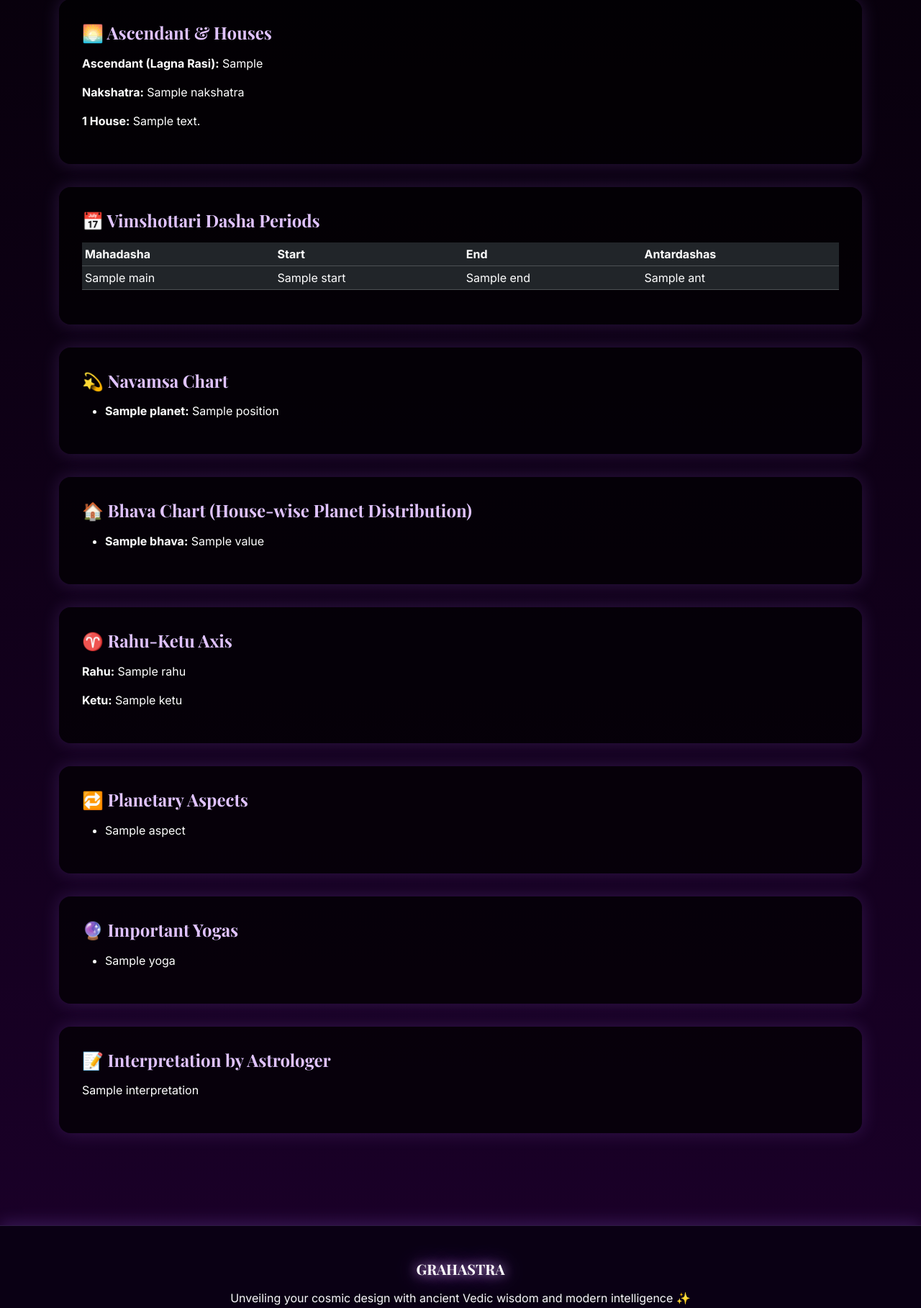
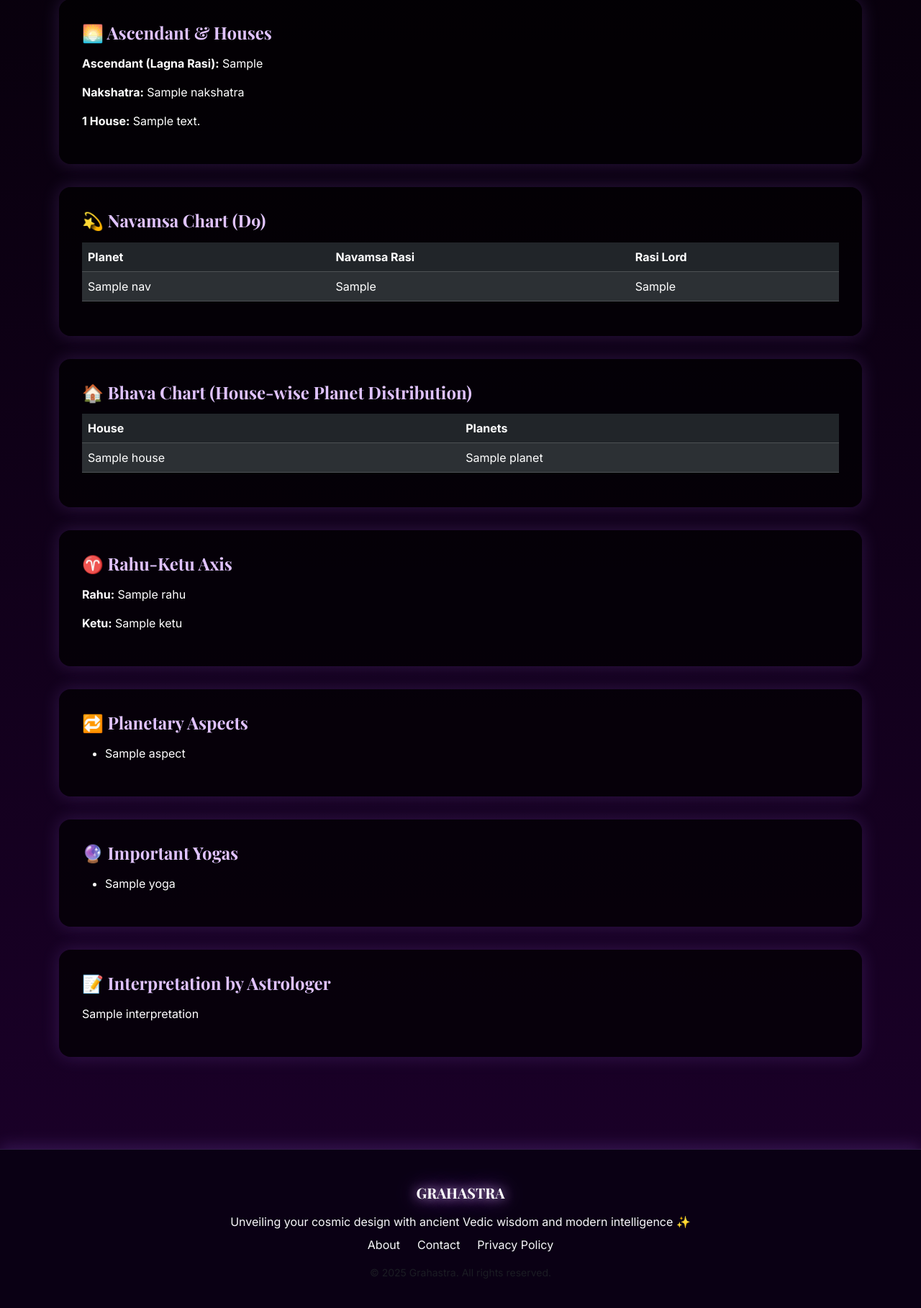
Before and after one commit to nandakumarp-dev/Grahastra, a Django app: template grahastra/templates/dashboard/mychart_page.html in a window 1280 px wide. Shown: the part 771-2589 px from the top of the page at 72% size. Run offline with Django 5.2, Linux system fonts and the light colour scheme; the template is opened without the code that fills it: most values are stand-ins (such as "Sample title", 1, 10 or a date in 2020).

Commit message:
added navamsa and bhava charts

```diff
--- a/grahastra/templates/dashboard/mychart_page.html
+++ b/grahastra/templates/dashboard/mychart_page.html
@@ -118,43 +118,28 @@
     </div>
 
     <div class="section-box">
-      <h4 class="section-title">📅 Vimshottari Dasha Periods</h4>
+      <h4 class="section-title">💫 Navamsa Chart (D9)</h4>
+      {% if chart_data.Navamsa %}
         <div class="table-responsive">
-        <table class="table table-dark table-sm">
+          <table class="table table-dark table-striped">
             <thead>
               <tr>
-              <th>Mahadasha</th>
-              <th>Start</th>
-              <th>End</th>
-              <th>Antardashas</th>
+                <th>Planet</th>
+                <th>Navamsa Rasi</th>
+                <th>Rasi Lord</th>
               </tr>
             </thead>
             <tbody>
-            {% for dasha in chart_data.dasha_periods %}
+              {% for nav in chart_data.Navamsa %}
               <tr>
-              <td>{{ dasha.main }}</td>
-              <td>{{ dasha.start }}</td>
-              <td>{{ dasha.end }}</td>
-              <td>
-                {% for ant in dasha.antardasha %}
-                  {{ ant }}{% if not forloop.last %}, {% endif %}
-                {% endfor %}
-              </td>
+                <td>{{ nav.name }}</td>
+                <td>{{ nav.navamsa_rasi }}</td>
+                <td>{{ nav.rasi_lord }}</td>
               </tr>
               {% endfor %}
             </tbody>
           </table>
         </div>
-    </div>
-
-    <div class="section-box">
-      <h4 class="section-title">💫 Navamsa Chart</h4>
-      {% if chart_data.navamsa %}
-        <ul>
-          {% for nav in chart_data.navamsa %}
-            <li><strong>{{ nav.planet }}:</strong> {{ nav.position }}</li>
-          {% endfor %}
-        </ul>
       {% else %}
         <p>No Navamsa chart data available.</p>
       {% endif %}
@@ -162,12 +147,31 @@
 
     <div class="section-box">
       <h4 class="section-title">🏠 Bhava Chart (House-wise Planet Distribution)</h4>
-      {% if chart_data.bhavas %}
-        <ul>
-          {% for bhava, value in chart_data.bhavas.items %}
-            <li><strong>{{ bhava }}:</strong> {{ value }}</li>
+      {% if bhava_chart %}
+        <div class="table-responsive">
+          <table class="table table-dark table-striped">
+            <thead>
+              <tr>
+                <th>House</th>
+                <th>Planets</th>
+              </tr>
+            </thead>
+            <tbody>
+              {% for house, planets in bhava_chart.items %}
+                <tr>
+                  <td>{{ house }}</td>
+                  <td>
+                    {% if planets %}
+                      {{ planets|join:", " }}
+                    {% else %}
+                      —
+                    {% endif %}
+                  </td>
+                </tr>
               {% endfor %}
-        </ul>
+            </tbody>
+          </table>
+        </div>
       {% else %}
         <p>No Bhava chart data available.</p>
       {% endif %}
```
Also changed, not shown: grahastra/core/astrology_utils.py (+166 -34 lines), grahastra/dashboard/views.py (+27 -2 lines). Lines whose indentation alone changed are shown as unchanged.
